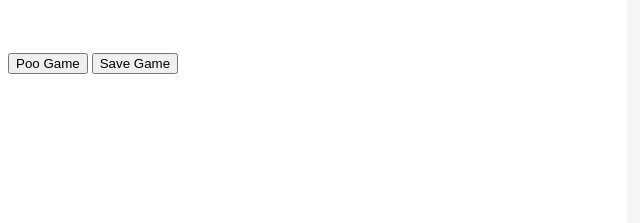
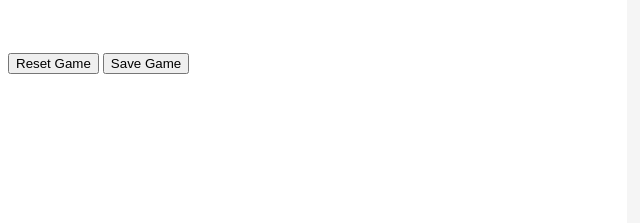
Before and after one commit to Harvelon365/Cash-Clicker, a plain HTML site: page index.html in a window 1280 px wide. Shown: the part 290-513 px from the top of the page, 0-640 px from the left. Drawn offline with Linux system fonts and the light colour scheme.

Commit message:
Update index.html

```diff
--- a/index.html
+++ b/index.html
@@ -23,7 +23,7 @@
             </center>
             <div class="sectionFooter">
                 <h5></h5>
-                <button onclick="resetGame();">Poo Game</button>
+                <button onclick="resetGame();">Reset Game</button>
                 <button onclick="saveGame();">Save Game</button>
             </div>
         </div>
```
